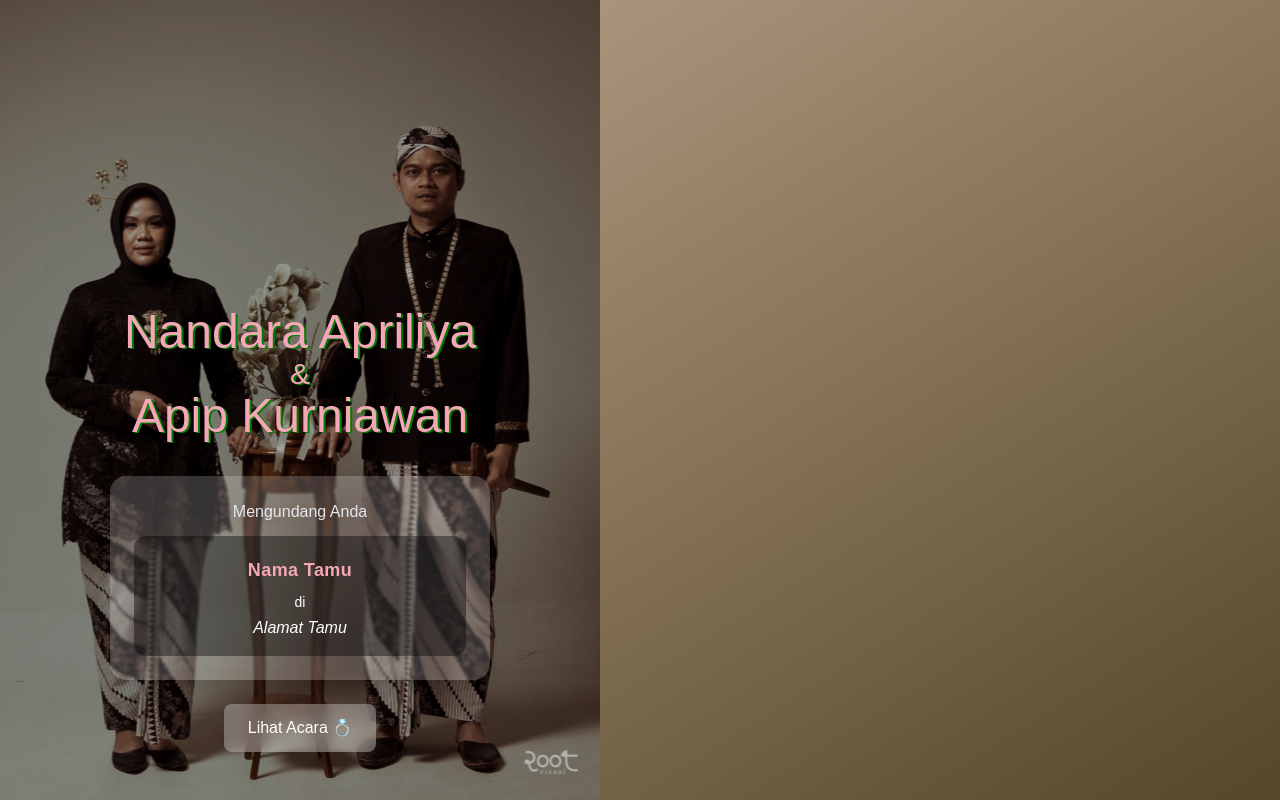
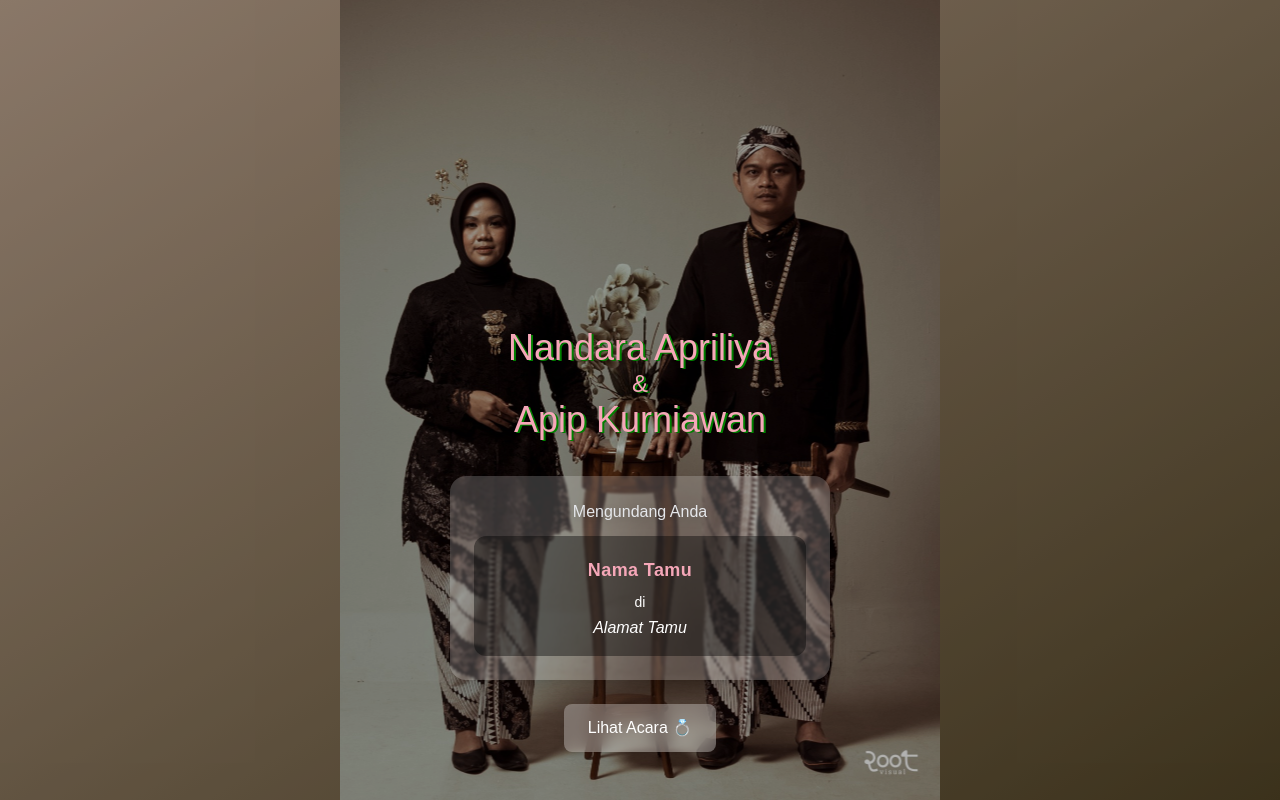
Before and after one commit to apipkurniawan/gas_aja_dulu, a Next.js app: page / in a window 1280 px wide. Built offline with nearby package versions, Linux system fonts and the light colour scheme; a web font is replaced by a local one.

Commit message:
fix : posisi

```diff
--- a/app/component/Cover.tsx
+++ b/app/component/Cover.tsx
@@ -11,7 +11,7 @@ export default function Cover({ onNext }: { onNext: () => void }) {
   const address = searchParams.get("address");
 
   return (
-    <div className="relative h-full">
+    <div className="relative h-full flex justify-center">
       <Image
         src="/foto1.jpeg"
         alt="wedding"
@@ -27,13 +27,13 @@ export default function Cover({ onNext }: { onNext: () => void }) {
         <div
           className={`${rougeScript.className} flex flex-col justify-center items-center mb-9`}
         >
-          <h1 className="text-[#f5a7b8] text-center drop-shadow-[2px_1px_0px_green] text-5xl">
+          <h1 className="text-[#f5a7b8] text-center drop-shadow-[2px_1px_0px_green] text-4xl">
             Nandara Apriliya
           </h1>
-          <h2 className="text-[#f5a7b8] text-center drop-shadow-[2px_1px_0px_green] text-3xl">
+          <h2 className="text-[#f5a7b8] text-center drop-shadow-[2px_1px_0px_green] text-2xl">
             &
           </h2>
-          <h1 className="text-[#f5a7b8] text-center drop-shadow-[2px_1px_0px_green] text-5xl">
+          <h1 className="text-[#f5a7b8] text-center drop-shadow-[2px_1px_0px_green] text-4xl">
             Apip Kurniawan
           </h1>
         </div>
--- a/app/component/Main.tsx
+++ b/app/component/Main.tsx
@@ -17,14 +17,17 @@ export default function Main() {
   return (
     <div className="h-screen w-screen overflow-hidden snap-y snap-mandatory overflow-y-scroll">
       {/* Section 1 */}
-      <div ref={section1Ref} className="h-screen flex snap-start">
+      <div ref={section1Ref} className="h-screen snap-start">
         <Suspense fallback={<div>Loading...</div>}>
           <Cover onNext={() => handleScroll(section2Ref)} />
         </Suspense>
       </div>
 
       {/* Section 2 */}
-      <div ref={section2Ref} className="h-screen snap-start">
+      <div
+        ref={section2Ref}
+        className="h-screen snap-start flex justify-center items-center"
+      >
         <Weddings onNext={() => handleScroll(section3Ref)} />
       </div>
 
```
